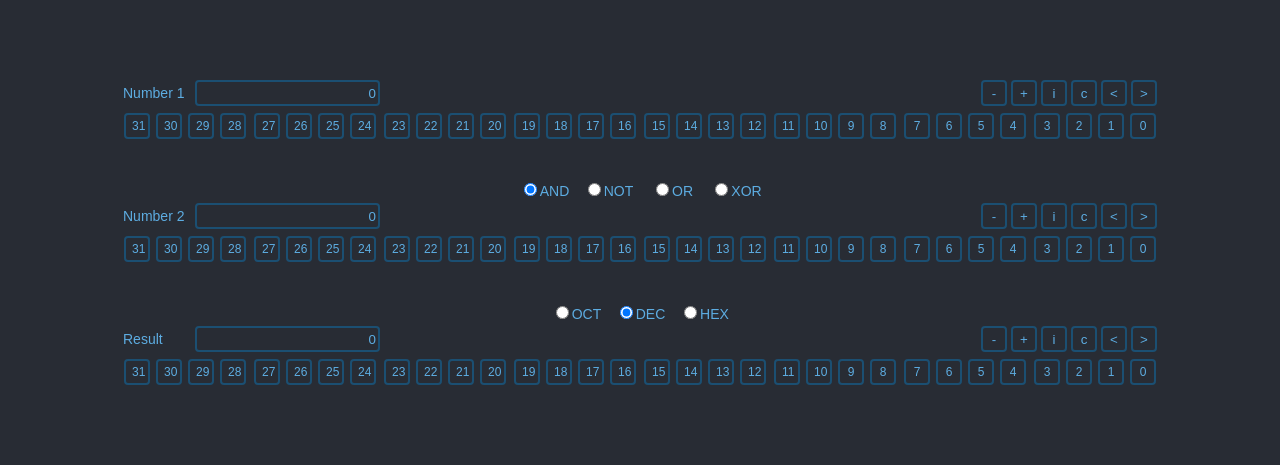
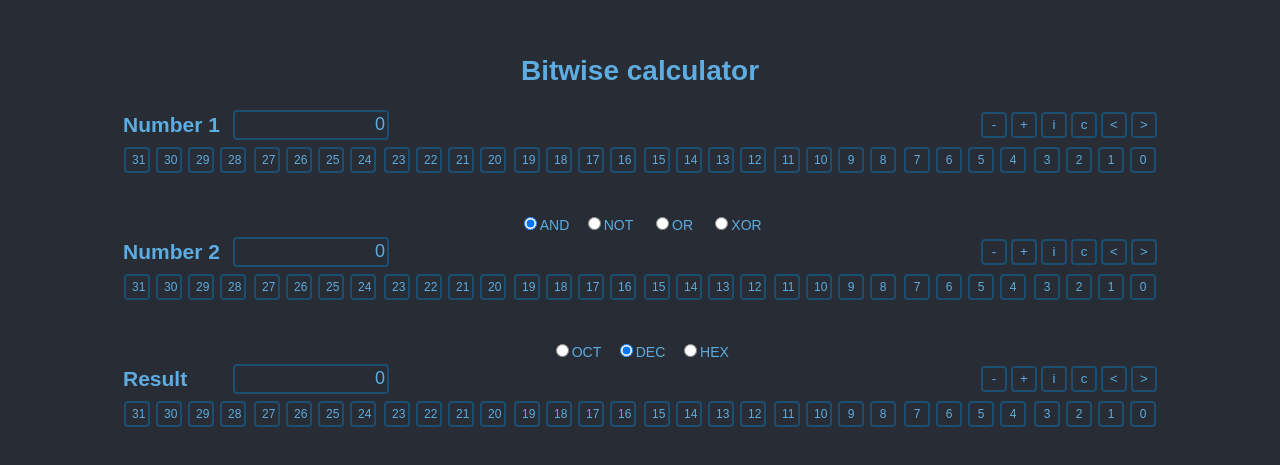
Before and after one commit to serhii-untilov/react-bitwise, a React (Create React App) app: page / in a window 1280 px wide. Shown: the part 167-632 px from the top of the page. Built offline with nearby package versions, Linux system fonts and the light colour scheme.

Commit message:
Final updates

```diff
--- a/package.json
+++ b/package.json
@@ -1,5 +1,5 @@
 {
-  "name": "react-bitwise",
+  "name": "bitwise",
   "version": "0.1.0",
   "private": true,
   "dependencies": {
--- a/src/App.css
+++ b/src/App.css
@@ -16,6 +16,16 @@ body {
 input::selection {
   color: white;
   background: #117A65;
+}
+
+a {
+  color: #5DADE2;
+  text-decoration: none;
+}
+
+h2 {
+  margin: 0;
+  padding: 0;
 }
 
 .row {
@@ -41,17 +51,20 @@ input::selection {
 }
 
 .number__label {
-  width: 72px;
+  width: 110px;
 }
 
 .number__input {
+
+  font-size: 18px;
   text-align: right;
   border-radius: 4px;
   border-color: #1B4F72;
   border-style: solid;
   color: #5DADE2;
   background-color: #282c34;
-  height: 20px;
+  height: 24px;
+  width: 148px;
 }
 
 .number__input:focus {
--- a/src/App.js
+++ b/src/App.js
@@ -27,7 +27,8 @@ function App() {
   }
 
    return (
-    <div className="App">
+     <div className="App">
+       <div className="row center"><h1><a href="https://github.com/sergey-untilov/react-bitwise" target="_blank">Bitwise calculator</a></h1></div>
        <Number caption="Number 1" number={number1} notation={notation} onChange={onChangeNumber1} />
        <Operation operation={operation} onChange={onChangeOperation} />
        <Number caption="Number 2" number={number2} notation={notation} onChange={onChangeNumber2} />
--- a/src/components/Number.js
+++ b/src/components/Number.js
@@ -6,13 +6,13 @@ function Number(props) {
         <div className="column">
             <div className="row">
                 <div className="row">
-                    <label className="number__label">{props.caption}</label>
-                    <input className="number__input"
+                    <label className="number__label"><h2>{props.caption}</h2></label>
+                    <h2><input className="number__input"
                         type="text"
                         value={ toString((props.number) >>> 0, props.notation) }
                         onInput={ (e) => props.onChange(toNumber(e.target.value, props.notation)) }
                         onFocus={ (e) => e.target.select() }
-                    />
+                    /></h2>
                 </div>
                 <div className="row">
                     <button className="number__operation" onClick={(e) => { props.onChange(props.number - 1) }}>-</button>
```
Also changed, not shown: 1 other file (tests, documents, lock files or other folders).
